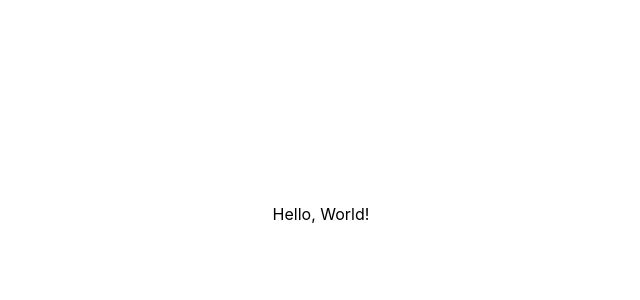
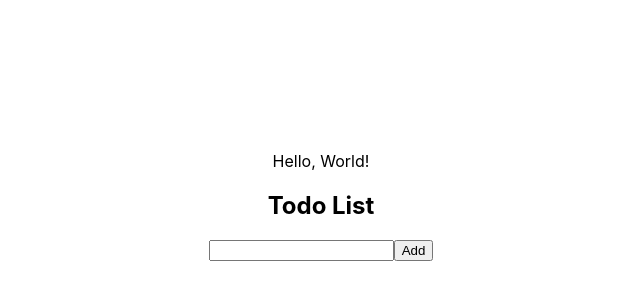
Before and after one commit to erichartline/rtl-demo, a Next.js app: page / in a window 1280 px wide. Shown: the part 186-486 px from the top of the page, without its empty margins (319-959 px from the left). Built offline with nearby package versions, Linux system fonts and the light colour scheme.

Commit message:
feat: add basic todo list

```diff
--- /dev/null
+++ b/components/TodoList.js
@@ -0,0 +1,47 @@
+import React from "react";
+import { v4 as uuid } from "uuid";
+
+const TodoList = () => {
+  const [todo, setTodo] = React.useState("");
+  const [todosList, setTodosList] = React.useState([]);
+
+  const handleSubmit = (event) => {
+    event.preventDefault();
+    setTodo("");
+    setTodosList([
+      ...todosList,
+      {
+        id: uuid(),
+        todo: todo,
+      },
+    ]);
+  };
+
+  return (
+    <>
+      <h2>Todo List</h2>
+      <form onSubmit={handleSubmit}>
+        <input
+          type="text"
+          name="todo"
+          id="todo"
+          value={todo}
+          onChange={(event) => setTodo(event.target.value)}
+          required
+        />
+        <button type="submit" name="add">
+          Add
+        </button>
+      </form>
+      <div>
+        <ul>
+          {todosList.map((todo) => (
+            <li key={todo.id}>{todo.todo}</li>
+          ))}
+        </ul>
+      </div>
+    </>
+  );
+};
+
+export default TodoList;
--- a/pages/index.js
+++ b/pages/index.js
@@ -1,5 +1,6 @@
 import Head from "next/head";
 import HelloWorld from "../components/HelloWorld";
+import TodoList from "../components/TodoList";
 import styles from "../styles/Home.module.css";
 
 export default function Home() {
@@ -13,6 +14,7 @@ export default function Home() {
 
       <main className={styles.main}>
         <HelloWorld />
+        <TodoList />
       </main>
     </div>
   );
```
Also changed, not shown: package.json (+5 -2 lines), 1 other file (tests, documents, lock files or other folders).
